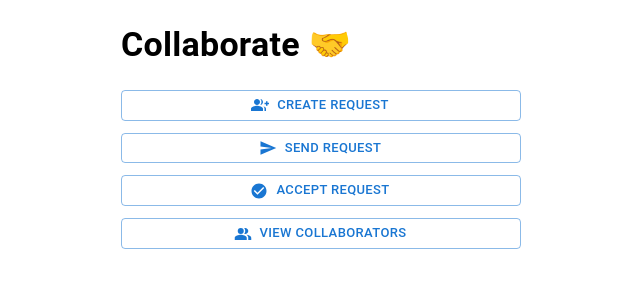
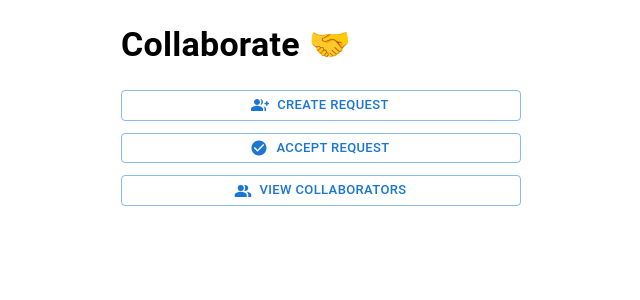
Before and after one commit to 676866/Tasky, a React (Vite) app in the folder Tasky/: page /collaborate in a window 1280 px wide. Shown: the top 300 px of the page, without its empty margins (319-959 px from the left). Built offline with nearby package versions, Linux system fonts and the light colour scheme.

Commit message:
update the collaborate page

```diff
--- a/Tasky/src/pages/CollaboratePage.tsx
+++ b/Tasky/src/pages/CollaboratePage.tsx
@@ -42,9 +42,6 @@ const CollaboratePage = () => {
           onClick={handleToggleForm}
         >
           Create Request
-        </Button>
-        <Button variant="outlined" size="small" startIcon={<SendIcon />}>
-          Send Request
         </Button>
         <Button
           variant="outlined"
```
